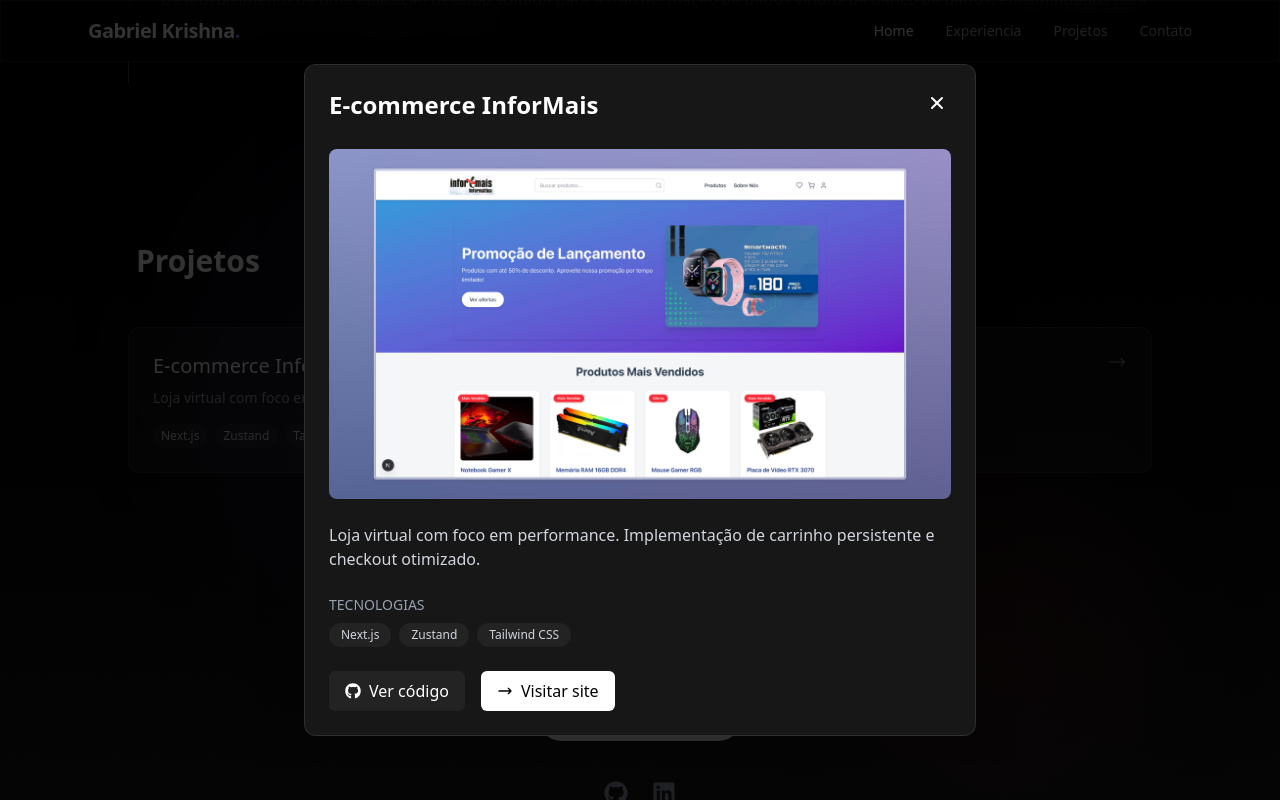
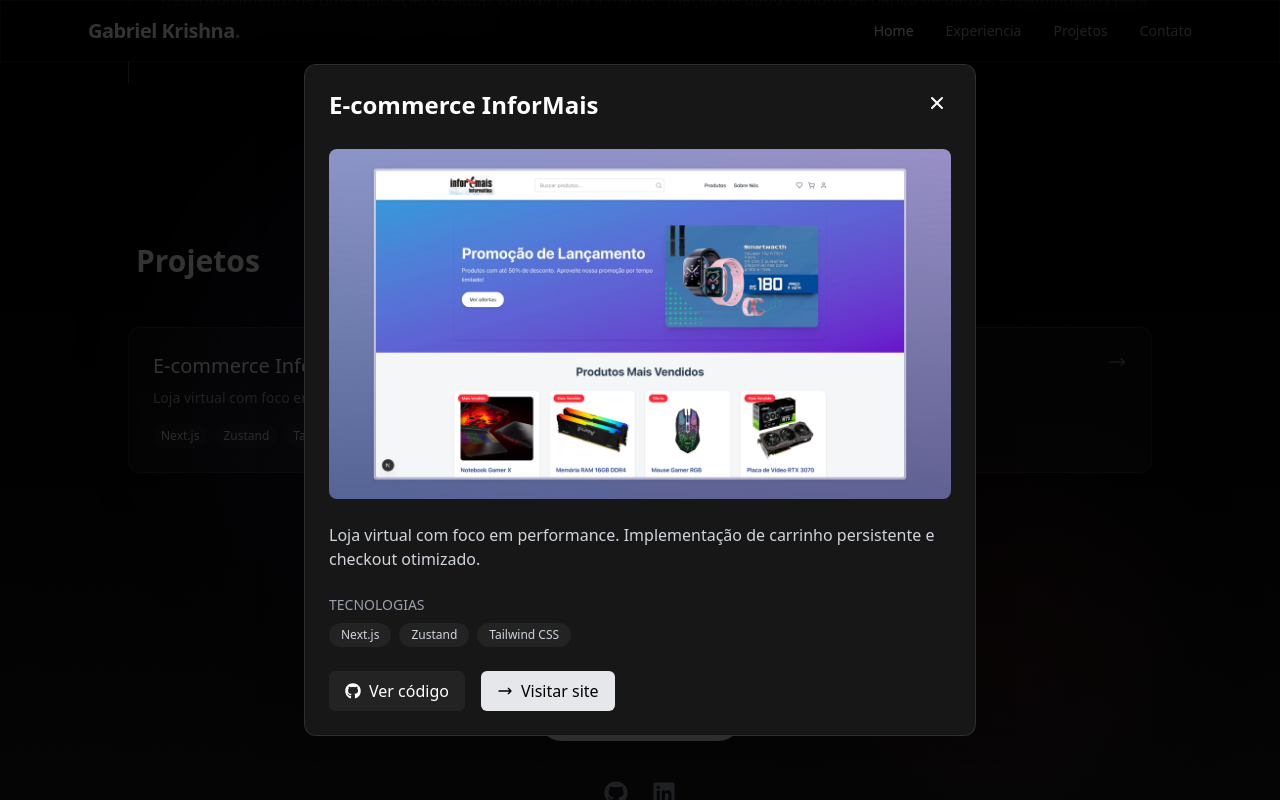
Before and after one commit to GabrielKrishna/Portfolio, a Next.js app: page / in a window 1280 px wide. Both pictures are taken after a click on the element 640 px from the left and 2549 px from the top of the page. Shown: the part 2149-2949 px from the top of the page. Built offline with nearby package versions, Linux system fonts and the light colour scheme.

Commit message:
small color change

```diff
--- a/src/app/page.tsx
+++ b/src/app/page.tsx
@@ -571,7 +571,7 @@
                   href={selectedProject.link}
                   target="_blank"
                   rel="noopener noreferrer"
-                  className="flex items-center gap-2 px-4 py-2 rounded-md bg-white text-black hover:bg-gray-200 transition-colors"
+                  className="flex items-center gap-2 px-4 py-2 rounded-md bg-gray-200 text-black hover:bg-white transition-colors"
                 >
                   <HiOutlineArrowNarrowRight /> <span>Visitar site</span>
                 </a>
```
